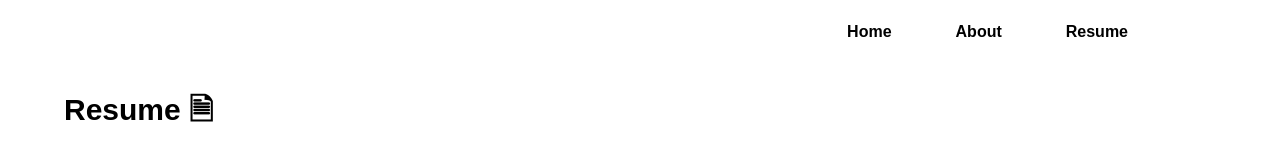
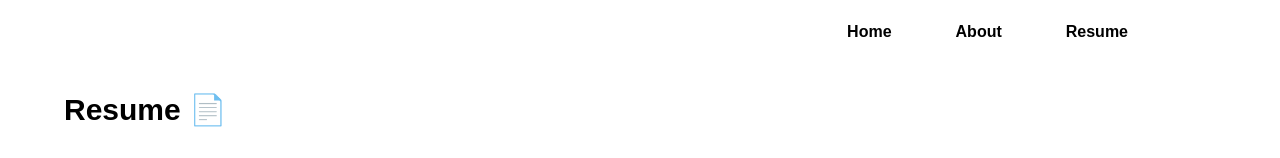
Before and after one commit to tonklable/my-portfolio, a Next.js app: page /resume in a window 1280 px wide. Shown: the top 158 px of the page. Built offline with nearby package versions, Linux system fonts and the light colour scheme.

Commit message:
Add emoji

```diff
--- a/src/pages/resume.js
+++ b/src/pages/resume.js
@@ -12,7 +12,7 @@ export default function Resume() {
             </Head>
             <div className='relative w-screen h-auto mx-auto'>
                 <h1 className="text-xl lg:text-3xl text-left md:my-8 font-bold text-black font-sans leading-tight px-8 md:px-16 mt-8">
-                    Resume 🗎
+                    Resume 📄
                 </h1>
                 <div className="grid grid-cols-1 md:grid-cols-3">
                     <div className="flex order-2 md:order-1 col-span-2 m-auto bg-white shadow-lg">
```
